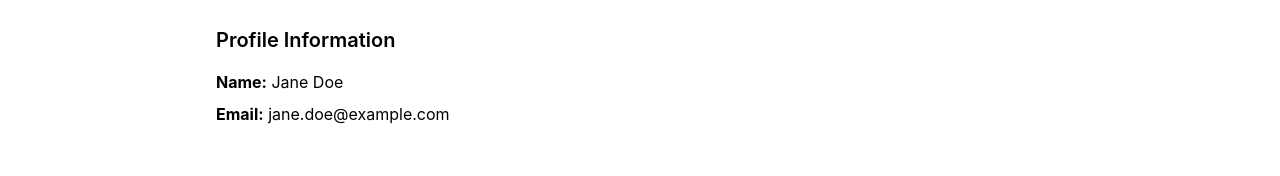
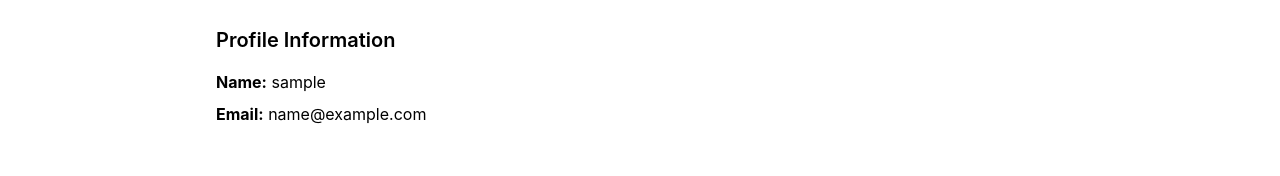
Before and after one commit to Rutik-Bhoyla/clothing-ecommerce, a React (Vite) app: page /profile in a window 1280 px wide. Shown: the part 138-314 px from the top of the page. Built offline with nearby package versions, Linux system fonts and the light colour scheme; sample sign-in values are in the browser's storage.

Commit message:
Fixed Authorization

```diff
--- a/src/App.jsx
+++ b/src/App.jsx
@@ -1,8 +1,5 @@
 import React from 'react'
 import CheckoutPage from './pages/CheckoutPage'
-import LoginPage from './pages/LoginPage'
-import SignupPage from './pages/SignupPage'
-import ProfilePage from './pages/ProfilePage'
 import Footer from './components/Footer'
 import HomePage from './Pages/HomePage'
 import ProductListPage from './Pages/ProductListPage'
@@ -15,6 +12,9 @@ import WinterCollection from './Pages/WinterCollection'
 import SpringCollection from './Pages/SpringCollection'
 import AutumnCollection from './Pages/AutumnCollection'
 import Navbar from './components/Navbar'
+import LoginPage from './Pages/LoginPage'
+import SignupPage from './Pages/SignupPage'
+import ProfilePage from './Pages/ProfilePage'
 
 
 function App() {
--- a/src/Pages/LoginPage.jsx
+++ b/src/Pages/LoginPage.jsx
@@ -18,10 +18,11 @@ export default function LoginPage() {
     const res = await login({ email, password })
     setLoading(false)
     if (res.success) {
-      navigate('/')
+      navigate('/profile')
     } else {
       setError(res.message)
     }
+    setTimeout(() => setError(''), 3000)
   }
 
   return (
--- a/src/Pages/ProfilePage.jsx
+++ b/src/Pages/ProfilePage.jsx
@@ -1,14 +1,18 @@
 import { useState, useEffect } from 'react'
 import { useNavigate } from 'react-router-dom'
+import { useAuth } from '../context/AuthContext'
 
 export default function ProfilePage() {
+  const { user, isAuthenticated } = useAuth()
   const navigate = useNavigate()
 
-  // Simulated user data (replace with real auth/user data)
-  const [user, setUser] = useState({
-    name: 'Jane Doe',
-    email: 'jane.doe@example.com',
-  })
+  useEffect(() => {
+    if (!isAuthenticated) {
+      navigate('/login')
+    }
+  }, [isAuthenticated])
+
+  if (!user) return null // Optional loading fallback
 
   // Simulated order history data (replace with real API call)
   const [orders, setOrders] = useState([
@@ -27,11 +31,12 @@ export default function ProfilePage() {
   ])
 
   // Logout function (clear auth tokens/session)
+  const { logout } = useAuth()
+
   const handleLogout = () => {
-    // clear tokens/session here
-    alert('Logged out!')
-    navigate('/login')
+    logout()
   }
+
 
   return (
     <div className="max-w-4xl mx-auto px-6 py-24 dark:text-dark-text">
@@ -41,7 +46,7 @@ export default function ProfilePage() {
       <section className="mb-12">
         <h2 className="text-xl font-semibold mb-4">Profile Information</h2>
         <div className="space-y-2">
-          <p><strong>Name:</strong> {user.name}</p>
+          <p><strong>Name:</strong> {user.username}</p>
           <p><strong>Email:</strong> {user.email}</p>
         </div>
       </section>
--- a/src/Pages/SignupPage.jsx
+++ b/src/Pages/SignupPage.jsx
@@ -27,7 +27,7 @@ export default function SignupPage() {
     setLoading(false)
 
     if (res.success) {
-      navigate('/')
+      navigate('/profile')
     } else {
       setError(res.message)
     }
```
